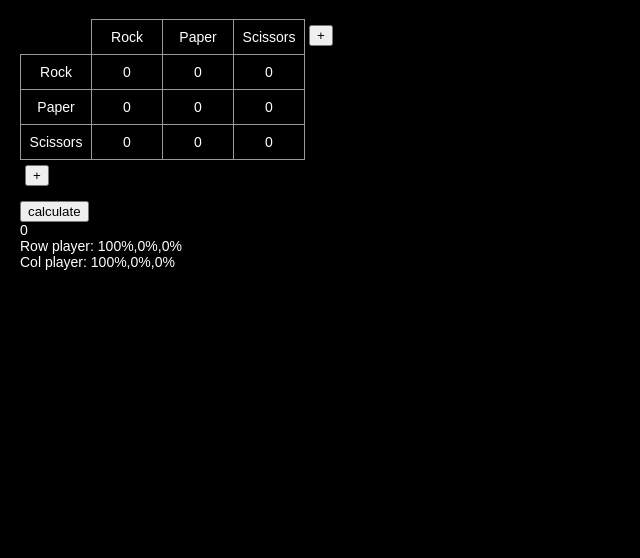
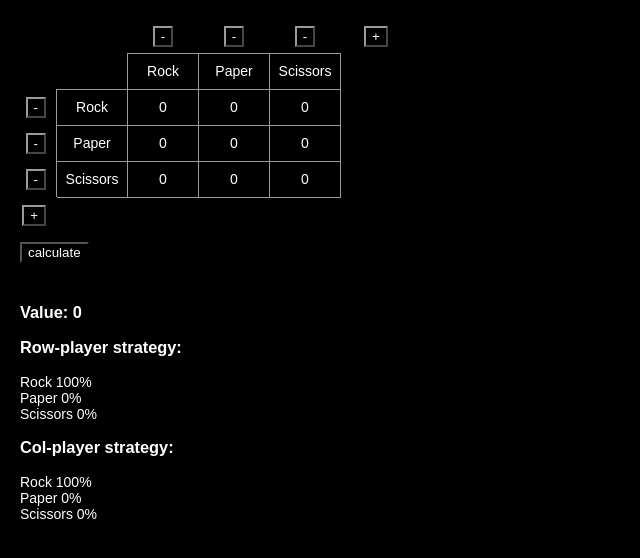
Before and after one commit to dbstone/zero-sum-analyzer, a React (Create React App) app: page / in a window 1280 px wide. Both pictures are taken after a click on the button "calculate". Shown: the top 558 px of the page, without its empty margins (0-640 px from the left). Built offline with nearby package versions, Linux system fonts and the light colour scheme.

Commit message:
remove row/col button checkpoint

```diff
--- a/src/App.js
+++ b/src/App.js
@@ -37,6 +37,11 @@ class Board extends React.Component {
 
   renderRow(i) {
     let cols = []
+    cols.push(
+      <div className='first-col-hidden-cell'>
+        <button className='mod-row-button' onClick={this.props.onAddCol}>-</button>
+      </div>
+    )
     cols.push(this.renderLabelCell(this.props.rowLabels[i], event => this.props.onRowLabelChange(i, event)))
     for (let j = 0; j < this.props.dataCells[0].length; j++) {
       cols.push(this.renderDataCell(i, j))
@@ -51,14 +56,35 @@ class Board extends React.Component {
   render() {
     let rows = []
 
+    let removeColButtons = []
+    removeColButtons.push(<div className='first-col-hidden-cell'/>)
+    removeColButtons.push(<div className='hidden-cell'/>)
+    for (let j = 0; j < this.props.dataCells[0].length; j++) {
+      removeColButtons.push(
+        <div className='hidden-cell'>
+          <button className='mod-col-button' onClick={this.props.onAddCol}>-</button>
+        </div>
+      )
+    }
+
+    removeColButtons.push(
+      <div className='hidden-cell'>
+        <button className='mod-col-button' onClick={this.props.onAddCol}>+</button>
+      </div>
+    )
+
+    rows.push(
+      <div className="board-row">
+        {removeColButtons}
+      </div>
+    )
+
     let colLabels = []
+    colLabels.push(<div className='first-col-hidden-cell'/>)
     colLabels.push(<div className='hidden-cell'/>)
     for (let j = 0; j < this.props.dataCells[0].length; j++) {
       colLabels.push(this.renderLabelCell(this.props.colLabels[j], event => this.props.onColLabelChange(j, event)))
     }
-    colLabels.push(
-      <button className='add-row-col-button' onClick={this.props.onAddCol}>+</button>
-    )
 
     rows.push(
       <div className="board-row">
@@ -71,7 +97,11 @@ class Board extends React.Component {
     }
 
     rows.push(
-      <button className='add-row-col-button' onClick={this.props.onAddRow}>+</button>
+      <div className='board-row'>
+        <div className='first-col-hidden-cell'>
+          <button className='mod-row-button' onClick={this.props.onAddRow}>+</button>
+        </div>
+      </div>
     )
 
     return rows
@@ -86,9 +116,11 @@ function Results(props) {
   if (props.result.value !== null) {
     return (
       <div>
-        <div>{props.result.value}</div>
-        <div>Row player: {String(props.result.player1.map(e => toPercentString(e)))}</div>
-        <div>Col player: {String(props.result.player2.map(e => toPercentString(e)))}</div>
+        <h3>Value: {props.result.value}</h3>
+        <h3>Row-player strategy:</h3>
+        {props.result.player1.map((e, i) => <div>{props.rowLabels[i]} {toPercentString(e)}<br/></div>)}
+        <h3>Col-player strategy:</h3>
+        {props.result.player2.map((e, i) => <div>{props.colLabels[i]} {toPercentString(e)}<br/></div>)}
       </div>
     )
   } else {
@@ -172,13 +204,17 @@ class Game extends React.Component {
             onAddCol={this.addCol}
           />
         </div>
-        <div className="calculate-button">
-          <button onClick={() => this.calculate()}>
+        <div>
+          <button className="calculate-button" onClick={() => this.calculate()}>
             calculate
           </button>
         </div>
         <div className="game-info">
-          <Results result={this.state.result}/>
+          <Results
+            result={this.state.result}
+            rowLabels={this.state.rowLabels}
+            colLabels={this.state.colLabels}
+          />
         </div>
       </div>
     )
--- a/src/index.css
+++ b/src/index.css
@@ -11,8 +11,8 @@ body {
   float: left;
   color: inherit;
   font: inherit;
-  line-height: 34px;
-  height: 34px;
+  line-height: 35px;
+  height: 35px;
   margin-right: -1px;
   margin-top: -1px;
   padding: 0;
@@ -20,7 +20,6 @@ body {
   width: 70px;
 }
 
-/* for empty space at top left of matrix */
 .hidden-cell {
   border: 1px solid black;
   float: left;
@@ -29,19 +28,50 @@ body {
   width: 70px;
 }
 
+.first-col-hidden-cell {
+  border: 1px solid black;
+  float: left;
+  margin-right: -1px;
+  margin-top: -1px;
+  width: 35px;
+}
+
 .calculate-button {
-  /* float: right; */
+  background: inherit;
+  color: inherit;
   margin-top: 10px;
 }
 
-.add-row-col-button {
-  margin: 5px
+.mod-row-button {
+  background: inherit;
+  color: inherit;
+  border-color: #999;
+  display: block;
+  margin-left: auto;
+  margin-right: 10px;
+  margin-top: 7px;
+  margin-bottom: 5px;
+}
+
+.mod-col-button {
+  background: inherit;
+  color: inherit;
+  border-color: #999;
+  display: block;
+  margin-left: auto;
+  margin-right: auto;
+  margin-top: 6px;
+  margin-bottom: 6px;
 }
 
 .board-row:after {
   clear: both;
   content: "";
   display: table;
+}
+
+.game-info {
+  margin-top: 40px
 }
 
 /* hide arrow button control for input elements */
```
